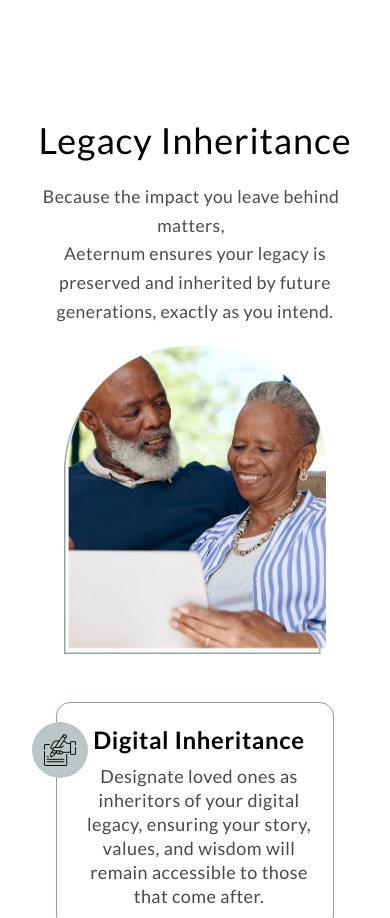
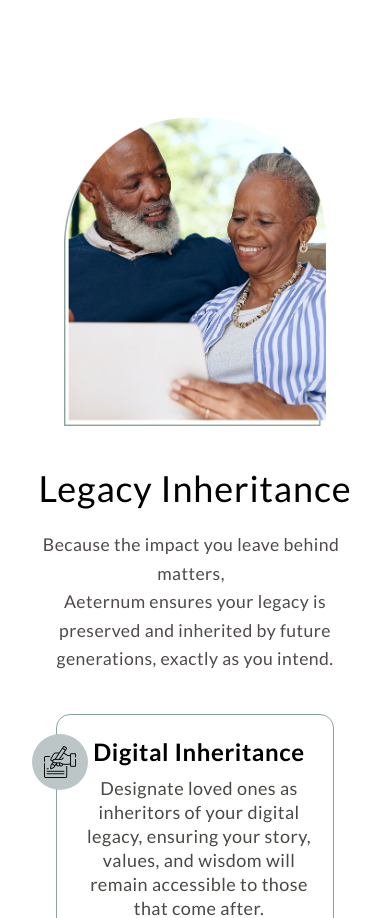
Before and after one commit to Aeternum-Legacy/aeternum2025, a Next.js app: page / in a window 390 px wide. Shown: the part 7683-8601 px from the top of the page. Built offline with nearby package versions, Linux system fonts and the light colour scheme.

Commit message:
fix: reorder the photo and text in legacy inheritance section

```diff
--- a/src/components/sections/LegacyInheritanceSection.tsx
+++ b/src/components/sections/LegacyInheritanceSection.tsx
@@ -27,8 +27,18 @@
       className="content-wrapper "
       aria-labelledby="legacy-inheritance-heading"
     >
+      <div className="lg:hidden flex items-center justify-center mb-10">
+        <div className="relative w-full max-w-[90%] aspect-[1/1] mx-auto">
+          <Image
+            src="/images/legacy-inheritance.png"
+            alt="Illustration of a digital legacy being preserved"
+            fill
+            className="object-contain"
+          />
+        </div>
+      </div>
       <h2 className="xl:hidden text-center">Legacy Inheritance</h2>
-      <p className="text-[#4F4949] text-center mt-5 mb-5 xl:hidden">
+      <p className="text-[#4F4949] text-center mt-5 mb-10 xl:hidden">
         <span className="block whitespace-normal -ml-2 sm:-ml-5">
           Because the impact you leave behind matters,
         </span>
@@ -37,7 +47,7 @@
       </p>
 
       <div className="grid lg:grid-cols-2 gap-12 xl:gap-16">
-        <div className="flex lg:hidden items-center justify-center">
+        {/* <div className="flex lg:hidden items-center justify-center">
           <div className="relative w-full max-w-[90%] aspect-[1/1] mx-auto">
             <Image
               src="/images/legacy-inheritance.png"
@@ -46,7 +56,7 @@
               className="object-contain"
             />
           </div>
-        </div>
+        </div> */}
 
         <div className="flex flex-col items-center justify-center text-center gap-10 px-8 xl:px-0">
           <h2
--- a/src/components/sections/PrivateFamilyConnection.tsx
+++ b/src/components/sections/PrivateFamilyConnection.tsx
@@ -57,7 +57,7 @@
 
       <div className="flex flex-col lg:flex-row gap-12 xl:gap-16">
         <div className="hidden lg:flex relative justify-center flex-[0.9]">
-          <div className="relative w-full h-full lg:bottom-20">
+          <div className="relative w-full h-full lg:bottom-10">
             <Image
               src="/images/pfc-image1.png"
               alt="hands holding"
@@ -66,7 +66,7 @@
             />
           </div>
 
-          <div className="absolute bottom-10 -right-5 z-10 w-full max-w-[350px] aspect-square">
+          <div className="absolute bottom-5 -right-5 z-10 w-full max-w-[350px] aspect-square">
             <Image
               src="/images/pfc-image2.png"
               alt="photo album"
```
